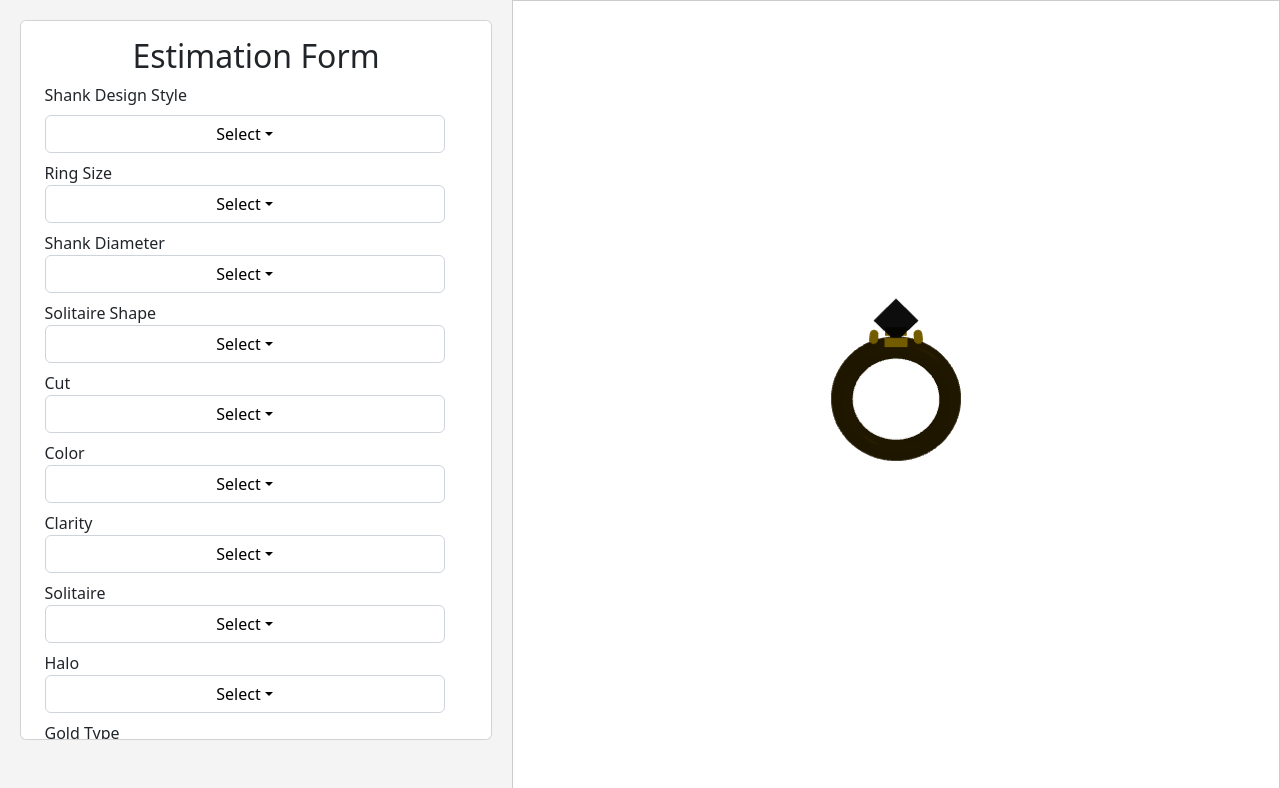
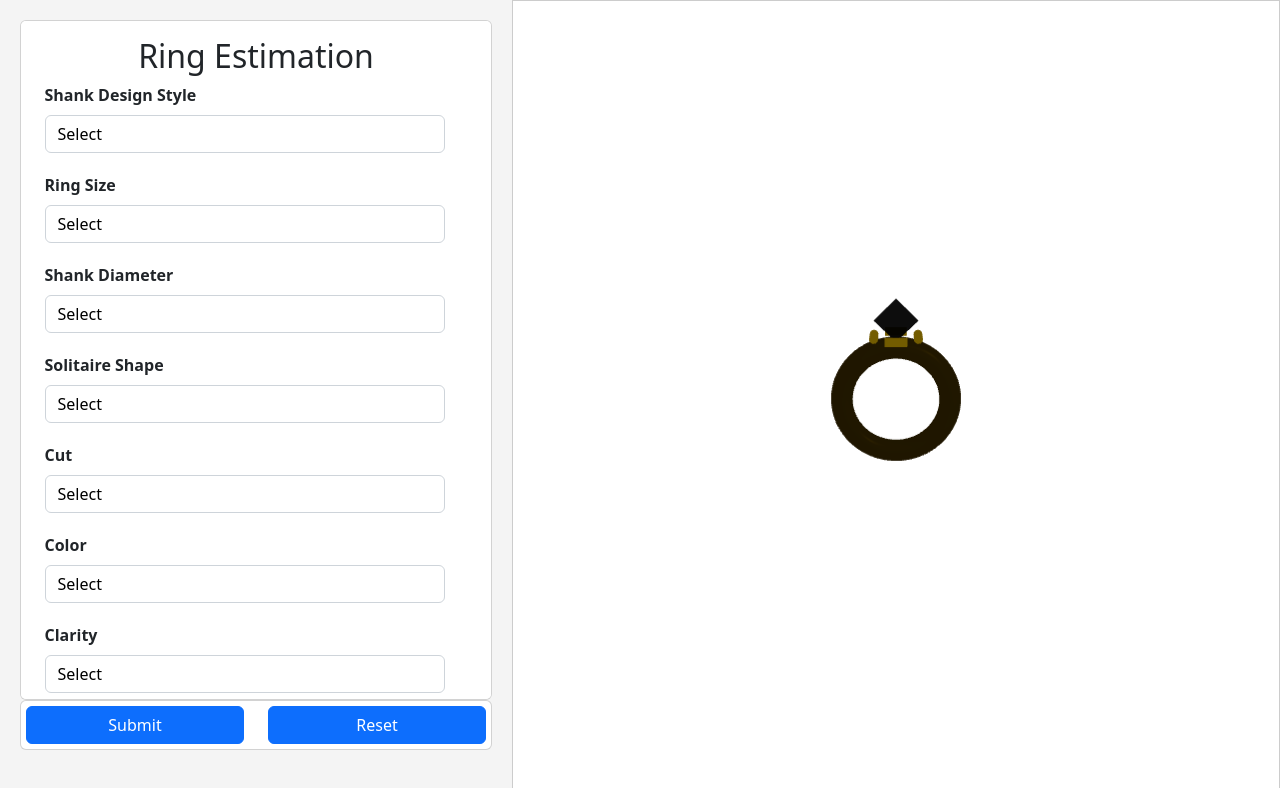
Before and after one commit to Harsh-Rupesh-Shah/RingProject, a React (Create React App) app: page / in a window 1280 px wide. Shown: the top 788 px of the page. Built offline with nearby package versions, Linux system fonts and the light colour scheme.

Commit message:
Changes made in dropdown

```diff
--- a/src/components/ringform.css
+++ b/src/components/ringform.css
@@ -5,29 +5,14 @@
     padding-bottom: 1rem;
 }
 
-/* form .input-form{
-    padding-left: 5px;
-    padding-right: 5px;
-} */
-
-/* Center the header */
-/* .ringform-title {
-  text-align: center;
-  padding: 20px;
-} */
-
 .ringform-title h2 {
     text-align: center;
-  /* padding: 20px; */
-  /* font-size: 1.5rem; */
-  /* margin-bottom: 20px; */
 }
 
 /* Style the form container */
 .ringform-title form {
   display: flex;
   flex-direction: column;
-  /* align-items: center; */
   width: 90%;
   max-width: 600px;
   margin: auto;
@@ -52,19 +37,20 @@
 }
 
 #submit-btn {
- align-items: center;
+ /* align-items: end;    */
  display: flex;
- padding-top: 10px;
- max-width: fit-content;
+ justify-content: center;
+ padding: 5px;
 }
 
 .my-card{
-  max-height: 720px;
+  max-height: 680px;
   overflow-y: auto;
 }
 
 .show-dropdown {
-    width: 100%;
+    width: 72%;
+    color: black;
 }
 
 /* Make the dropdown background transparent */
@@ -74,33 +60,19 @@
   border: 1px solid #ced4da; /* Add a border for visibility */
   /* padding-right: 1.5rem; */
   width: 100%;
-  text-align: center; /* Align text to the left */
+  text-align: left; /* Align text to the left */
 }
 
 /* Style the caret icon (▼) on the right */
 .input-form .dropdown-toggle::after {
-  /* content: "\25BC"; Unicode for down arrow (▼) */
-  /* position: absolute; */
-  /* right: 10px;
-  top: 50%; */
-  /* transform: translateY(-50%); */
-  color: black; /* Set the arrow color to black */
+  display: none;
 }
 
-/* Style the dropdown menu */
-.show-dropdown {
-  width: 100%; /* Ensure it matches the dropdown width */
-  background-color: white; /* Background for dropdown options */
-  border: 1px solid #ced4da; /* Border around the dropdown options */
-  color: black; /* Option text color */
-}
-
-/* Remove the background color of selected items */
 .input-form .dropdown-menu .dropdown-item {
   background-color: transparent;
   color: black;
 }
 
-.input-form .dropdown-menu .dropdown-item:hover {
-  color: black;
+.bold {
+    font-weight: bold;
 }
--- a/src/components/ringform.js
+++ b/src/components/ringform.js
@@ -1,42 +1,57 @@
-import React from 'react';
-import Dropdown from 'react-bootstrap/Dropdown';
-import './ringform.css';
+import React from "react";
+import Dropdown from "react-bootstrap/Dropdown";
+import "./ringform.css";
 
 function RingForm({ ringProperties, onChange }) {
   const handleDropdownSelect = (name, eventKey) => {
     onChange(name, eventKey);
     console.log(`Selected ${name}: ${eventKey}`);
-    console.log('Current Ring Properties:', {
+    console.log("Current Ring Properties:", {
       ...ringProperties,
       [name]: eventKey,
     });
   };
 
   return (
-    <div className='ringform-title card my-card'>
-    <h2 className='ringform-title-header'>Estimation Form</h2>
+    <>
+    <div className="ringform-title card my-card">
+      <h2 className="ringform-title-header">Ring Estimation</h2>
       <form>
-        <div className='mb-2 input-form'>
-           <label className="form-label" htmlFor="dropdown-shank-design">Shank Design Style</label>
-          <Dropdown onSelect={(eventKey) => handleDropdownSelect('shankDesignStyle', eventKey)}>
-            <Dropdown.Toggle variant="secondary" id="dropdown-shank-design">
+        <div className="input-form">
+          <label className="form-label bold" htmlFor="dropdown-shank-design">
+            Shank Design Style
+          </label>
+          <Dropdown
+            onSelect={(eventKey) =>
+              handleDropdownSelect("shankDesignStyle", eventKey)
+            }
+          >
+            <Dropdown.Toggle id="dropdown-shank-design">
               {ringProperties.shankDesignStyle || "Select"}
             </Dropdown.Toggle>
-            <Dropdown.Menu className='show-dropdown'>
+            <Dropdown.Menu className="show-dropdown">
               <Dropdown.Item eventKey="No Eternity">No Eternity</Dropdown.Item>
-              <Dropdown.Item eventKey="Half Eternity">Half Eternity</Dropdown.Item>
-              <Dropdown.Item eventKey="Full Eternity">Full Eternity</Dropdown.Item>
+              <Dropdown.Item eventKey="Half Eternity">
+                Half Eternity
+              </Dropdown.Item>
+              <Dropdown.Item eventKey="Full Eternity">
+                Full Eternity
+              </Dropdown.Item>
             </Dropdown.Menu>
           </Dropdown>
         </div>
 
-        <div className='mb-2 input-form'>
-          <label htmlFor="dropdown-ring-size">Ring Size</label>
-          <Dropdown onSelect={(eventKey) => handleDropdownSelect('ringSize', eventKey)}>
-            <Dropdown.Toggle variant="secondary" id="dropdown-ring-size">
+        <div className="input-form">
+          <label className="form-label bold" htmlFor="dropdown-ring-size">
+            Ring Size
+          </label>
+          <Dropdown
+            onSelect={(eventKey) => handleDropdownSelect("ringSize", eventKey)}
+          >
+            <Dropdown.Toggle id="dropdown-ring-size">
               {ringProperties.ringSize || "Select"}
             </Dropdown.Toggle>
-            <Dropdown.Menu className='show-dropdown'>
+            <Dropdown.Menu className="show-dropdown">
               <Dropdown.Item eventKey="1">1</Dropdown.Item>
               <Dropdown.Item eventKey="2">2</Dropdown.Item>
               <Dropdown.Item eventKey="3">3</Dropdown.Item>
@@ -44,13 +59,19 @@ function RingForm({ ringProperties, onChange }) {
           </Dropdown>
         </div>
 
-        <div className='mb-2 input-form'>
-          <label htmlFor="dropdown-shank-diameter">Shank Diameter</label>
-          <Dropdown onSelect={(eventKey) => handleDropdownSelect('shankDiameter', eventKey)}>
-            <Dropdown.Toggle variant="secondary" id="dropdown-shank-diameter">
+        <div className="input-form">
+          <label className="form-label bold" htmlFor="dropdown-shank-diameter">
+            Shank Diameter
+          </label>
+          <Dropdown
+            onSelect={(eventKey) =>
+              handleDropdownSelect("shankDiameter", eventKey)
+            }
+          >
+            <Dropdown.Toggle id="dropdown-shank-diameter">
               {ringProperties.shankDiameter || "Select"}
             </Dropdown.Toggle>
-            <Dropdown.Menu className='show-dropdown'>
+            <Dropdown.Menu className="show-dropdown">
               <Dropdown.Item eventKey="1.5mm">1.5mm</Dropdown.Item>
               <Dropdown.Item eventKey="2mm">2mm</Dropdown.Item>
               <Dropdown.Item eventKey="2.5mm">2.5mm</Dropdown.Item>
@@ -58,13 +79,19 @@ function RingForm({ ringProperties, onChange }) {
           </Dropdown>
         </div>
 
-        <div className='mb-2 input-form'>
-          <label htmlFor="dropdown-solitaire-shape">Solitaire Shape</label>
-          <Dropdown onSelect={(eventKey) => handleDropdownSelect('solitaireShape', eventKey)}>
-            <Dropdown.Toggle variant="secondary" id="dropdown-solitaire-shape">
+        <div className="input-form">
+          <label className="form-label bold" htmlFor="dropdown-solitaire-shape">
+            Solitaire Shape
+          </label>
+          <Dropdown
+            onSelect={(eventKey) =>
+              handleDropdownSelect("solitaireShape", eventKey)
+            }
+          >
+            <Dropdown.Toggle id="dropdown-solitaire-shape">
               {ringProperties.solitaireShape || "Select"}
             </Dropdown.Toggle>
-            <Dropdown.Menu className='show-dropdown'>
+            <Dropdown.Menu className="show-dropdown">
               <Dropdown.Item eventKey="Round">Round</Dropdown.Item>
               <Dropdown.Item eventKey="Princess">Princess</Dropdown.Item>
               <Dropdown.Item eventKey="Oval">Oval</Dropdown.Item>
@@ -73,13 +100,17 @@ function RingForm({ ringProperties, onChange }) {
           </Dropdown>
         </div>
 
-        <div className='mb-2 input-form'>
-          <label htmlFor="dropdown-cut">Cut</label>
-          <Dropdown onSelect={(eventKey) => handleDropdownSelect('cut', eventKey)}>
-            <Dropdown.Toggle variant="secondary" id="dropdown-cut">
+        <div className="input-form">
+          <label className="form-label bold" htmlFor="dropdown-cut">
+            Cut
+          </label>
+          <Dropdown
+            onSelect={(eventKey) => handleDropdownSelect("cut", eventKey)}
+          >
+            <Dropdown.Toggle id="dropdown-cut">
               {ringProperties.cut || "Select"}
             </Dropdown.Toggle>
-            <Dropdown.Menu className='show-dropdown'>
+            <Dropdown.Menu className="show-dropdown">
               <Dropdown.Item eventKey="Excellent">Excellent</Dropdown.Item>
               <Dropdown.Item eventKey="Very Good">Very Good</Dropdown.Item>
               <Dropdown.Item eventKey="Good">Good</Dropdown.Item>
@@ -87,13 +118,17 @@ function RingForm({ ringProperties, onChange }) {
           </Dropdown>
         </div>
 
-        <div className='mb-2 input-form'>
-          <label htmlFor="dropdown-color">Color</label>
-          <Dropdown onSelect={(eventKey) => handleDropdownSelect('color', eventKey)}>
-            <Dropdown.Toggle variant="secondary" id="dropdown-color">
+        <div className="input-form">
+          <label className="form-label bold" htmlFor="dropdown-color">
+            Color
+          </label>
+          <Dropdown
+            onSelect={(eventKey) => handleDropdownSelect("color", eventKey)}
+          >
+            <Dropdown.Toggle id="dropdown-color">
               {ringProperties.color || "Select"}
             </Dropdown.Toggle>
-            <Dropdown.Menu className='show-dropdown'>
+            <Dropdown.Menu className="show-dropdown">
               <Dropdown.Item eventKey="D">D</Dropdown.Item>
               <Dropdown.Item eventKey="E">E</Dropdown.Item>
               <Dropdown.Item eventKey="F">F</Dropdown.Item>
@@ -102,13 +137,17 @@ function RingForm({ ringProperties, onChange }) {
           </Dropdown>
         </div>
 
-        <div className='mb-2 input-form'>
-          <label htmlFor="dropdown-clarity">Clarity</label>
-          <Dropdown onSelect={(eventKey) => handleDropdownSelect('clarity', eventKey)}>
-            <Dropdown.Toggle variant="secondary" id="dropdown-clarity">
+        <div className="input-form">
+          <label className="form-label bold" htmlFor="dropdown-clarity">
+            Clarity
+          </label>
+          <Dropdown
+            onSelect={(eventKey) => handleDropdownSelect("clarity", eventKey)}
+          >
+            <Dropdown.Toggle id="dropdown-clarity">
               {ringProperties.clarity || "Select"}
             </Dropdown.Toggle>
-            <Dropdown.Menu className='show-dropdown'>
+            <Dropdown.Menu className="show-dropdown">
               <Dropdown.Item eventKey="IF">IF</Dropdown.Item>
               <Dropdown.Item eventKey="VVS1">VVS1</Dropdown.Item>
               <Dropdown.Item eventKey="VVS2">VVS2</Dropdown.Item>
@@ -118,39 +157,51 @@ function RingForm({ ringProperties, onChange }) {
           </Dropdown>
         </div>
 
-        <div className='mb-2 input-form'>
-          <label htmlFor="dropdown-solitaire">Solitaire</label>
-          <Dropdown onSelect={(eventKey) => handleDropdownSelect('solitaire', eventKey)}>
-            <Dropdown.Toggle variant="secondary" id="dropdown-solitaire">
+        <div className="input-form">
+          <label className="form-label bold" htmlFor="dropdown-solitaire">
+            Solitaire
+          </label>
+          <Dropdown
+            onSelect={(eventKey) => handleDropdownSelect("solitaire", eventKey)}
+          >
+            <Dropdown.Toggle id="dropdown-solitaire">
               {ringProperties.solitaire || "Select"}
             </Dropdown.Toggle>
-            <Dropdown.Menu className='show-dropdown'>
+            <Dropdown.Menu className="show-dropdown">
               <Dropdown.Item eventKey="1ct">1ct</Dropdown.Item>
               <Dropdown.Item eventKey="2ct">2ct</Dropdown.Item>
             </Dropdown.Menu>
           </Dropdown>
         </div>
 
-        <div className='mb-2 input-form'>
-          <label htmlFor="dropdown-halo">Halo</label>
-          <Dropdown onSelect={(eventKey) => handleDropdownSelect('halo', eventKey)}>
-            <Dropdown.Toggle variant="secondary" id="dropdown-halo">
+        <div className="input-form">
+          <label className="form-label bold" htmlFor="dropdown-halo">
+            Halo
+          </label>
+          <Dropdown
+            onSelect={(eventKey) => handleDropdownSelect("halo", eventKey)}
+          >
+            <Dropdown.Toggle id="dropdown-halo">
               {ringProperties.halo || "Select"}
             </Dropdown.Toggle>
-            <Dropdown.Menu className='show-dropdown'>
+            <Dropdown.Menu className="show-dropdown">
               <Dropdown.Item eventKey="Single Halo">Single Halo</Dropdown.Item>
               <Dropdown.Item eventKey="Double Halo">Double Halo</Dropdown.Item>
             </Dropdown.Menu>
           </Dropdown>
         </div>
 
-        <div className='mb-2 input-form'>
-          <label htmlFor="dropdown-gold">Gold Type</label>
-          <Dropdown onSelect={(eventKey) => handleDropdownSelect('gold', eventKey)}>
-            <Dropdown.Toggle variant="secondary" id="dropdown-gold">
+        <div className="input-form">
+          <label className="form-label bold" htmlFor="dropdown-gold">
+            Gold Type
+          </label>
+          <Dropdown
+            onSelect={(eventKey) => handleDropdownSelect("gold", eventKey)}
+          >
+            <Dropdown.Toggle id="dropdown-gold">
               {ringProperties.gold || "Select"}
             </Dropdown.Toggle>
-            <Dropdown.Menu className='show-dropdown'>
+            <Dropdown.Menu className="show-dropdown">
               <Dropdown.Item eventKey="Rose Gold">Rose Gold</Dropdown.Item>
               <Dropdown.Item eventKey="Yellow Gold">Yellow Gold</Dropdown.Item>
               <Dropdown.Item eventKey="White Gold">White Gold</Dropdown.Item>
@@ -158,25 +209,33 @@ function RingForm({ ringProperties, onChange }) {
           </Dropdown>
         </div>
 
-        <div className='mb-2 input-form'>
-          <label htmlFor="dropdown-gold-purities">Gold Purity</label>
-          <Dropdown onSelect={(eventKey) => handleDropdownSelect('goldPurities', eventKey)}>
-            <Dropdown.Toggle variant="secondary" id="dropdown-gold-purities">
+        <div className="input-form">
+          <label className="form-label bold" htmlFor="dropdown-gold-purities">
+            Gold Purity
+          </label>
+          <Dropdown
+            onSelect={(eventKey) =>
+              handleDropdownSelect("goldPurities", eventKey)
+            }
+          >
+            <Dropdown.Toggle id="dropdown-gold-purities">
               {ringProperties.goldPurities || "Select"}
             </Dropdown.Toggle>
-            <Dropdown.Menu className='show-dropdown'>
+            <Dropdown.Menu className="show-dropdown">
               <Dropdown.Item eventKey="14k">14k</Dropdown.Item>
               <Dropdown.Item eventKey="18k">18k</Dropdown.Item>
             </Dropdown.Menu>
           </Dropdown>
         </div>
-
-        <div id='submit-btn'>
-          <button className='btn btn-primary me-4'>Submit</button>
-          <button className='btn btn-primary'>Reset</button>
-        </div>
       </form>
     </div>
+    <div className="card">
+    <div id="submit-btn">
+          <button className="btn btn-primary me-4 w-100">Submit</button>
+          <button className="btn btn-primary w-100">Reset</button>
+        </div>
+    </div>
+    </>
   );
 }
 
```
